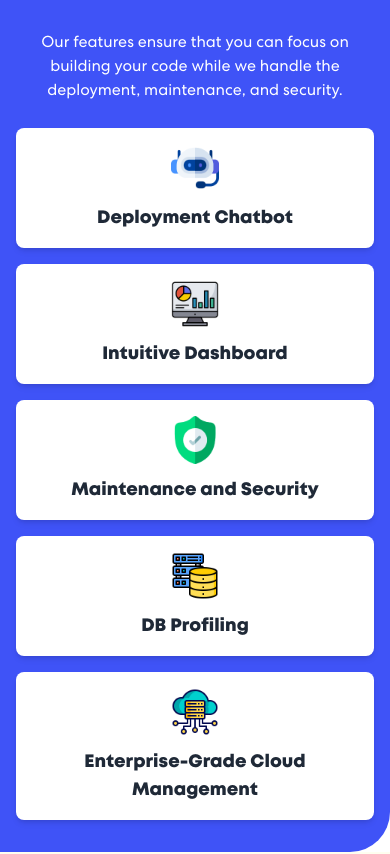
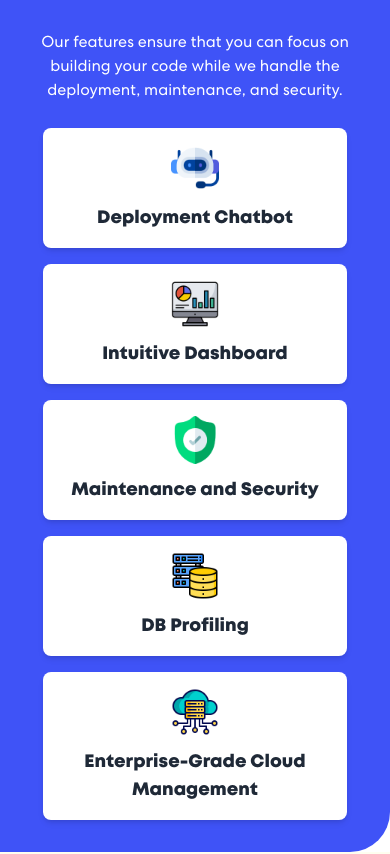
Before and after one commit to Avinier/SuperServerAI-LandingPage, a React (Vite) app: page / in a window 390 px wide. Shown: the part 989-1843 px from the top of the page. Built offline with nearby package versions, Linux system fonts and the light colour scheme.

Commit message:
Update Features.jsx

```diff
--- a/src/components/Features.jsx
+++ b/src/components/Features.jsx
@@ -104,7 +104,7 @@ const Features = () => {
         <p className="text-base sm:text-lg md:text-xl lg:text-2xl mb-6 sm:mb-8 text-center font-body text-white max-w-xs sm:max-w-2xl md:max-w-3xl mx-auto">
           Our features ensure that you can focus on building your code while we handle the deployment, maintenance, and security.
         </p>
-        <div className="grid grid-cols-1 gap-4 sm:gap-6 w-full sm:w-[90%] lg:w-[75%] mx-auto">
+        <div className="grid grid-cols-1 gap-4 sm:gap-6 w-[85%] sm:w-[90%] md:w-[85%] lg:w-[75%] mx-auto">
           {/* All cards in a single column layout for mobile, then grid for larger screens */}
           <div className="grid grid-cols-1 sm:grid-cols-2 lg:grid-cols-3 gap-4 sm:gap-6">
             {features.map((feature, index) => (
```
